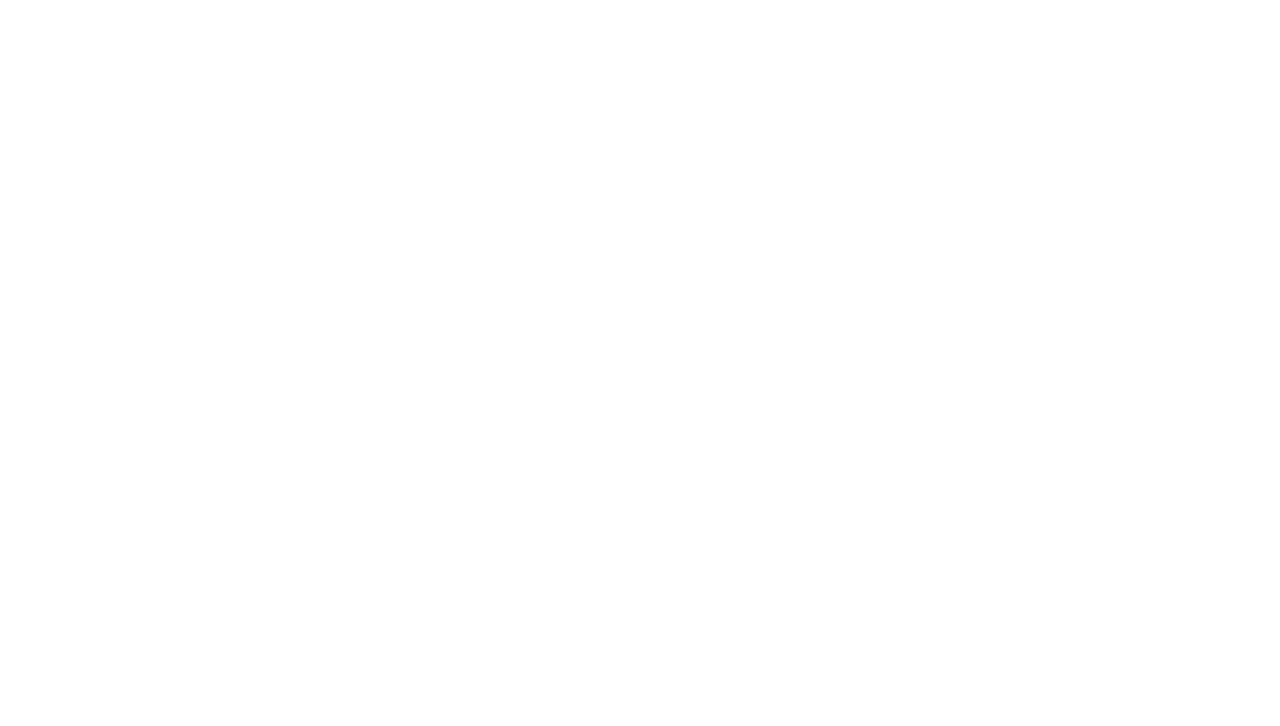
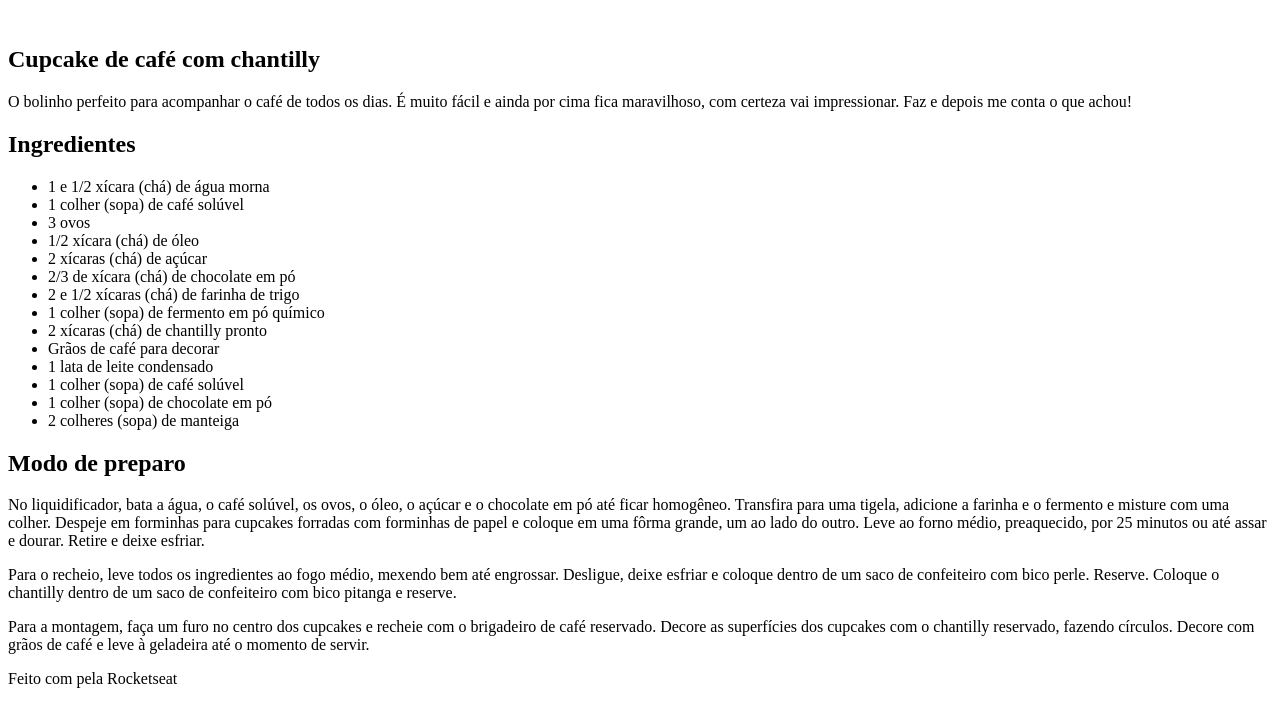
Before and after one commit to hgg8ghtr15/projeto1, a plain HTML site: page index.html in a window 1280 px wide. Drawn offline with Linux system fonts and the light colour scheme.

Commit message:
Criado estutura HTML.

```diff
--- a/index.html
+++ b/index.html
@@ -1,11 +1,57 @@
 <!DOCTYPE html>
 <html lang="pt-br">
-<head>
-    <meta charset="UTF-8">
-    <meta name="viewport" content="width=device-width, initial-scale=1.0">
+  <head>
+    <meta charset="UTF-8" />
+    <meta name="viewport" content="width=device-width, initial-scale=1.0" />
     <title>Pagina Incial</title>
-</head>
-<body>
-
-</body>
+  </head>
+  <body>
+    <div id="page">
+      <img src="" alt="" />
+      <main>
+        <section id="about">
+          <h1>Cupcake de café com chantilly</h1>
+          <p>
+            O bolinho perfeito para acompanhar o café de todos os dias. É muito
+            fácil e ainda por cima fica maravilhoso, com certeza vai
+            impressionar. Faz e depois me conta o que achou!
+          </p>
+        </section>
+        <section id="ingredients">
+          <h2>Ingredientes</h2>
+          <ul>
+            <li>1 e 1/2 xícara (chá) de água morna </li>
+            <li>1 colher (sopa) de café solúvel</li>
+            <li>3 ovos</li>
+            <li>1/2 xícara (chá) de óleo</li>
+            <li>2 xícaras (chá) de açúcar</li>
+            <li>2/3 de xícara (chá) de chocolate em pó</li>
+            <li>2 e 1/2 xícaras (chá) de farinha de trigo</li>
+            <li>1 colher (sopa) de fermento em pó químico</li>
+            <li>2 xícaras (chá) de chantilly pronto</li>
+            <li>Grãos de café para decorar</li>
+            <li>1 lata de leite condensado</li>
+            <li>1 colher (sopa) de café solúvel</li>
+            <li>1 colher (sopa) de chocolate em pó</li>
+            <li>2 colheres (sopa) de manteiga</li>
+          </ul>
+        </section>
+        <section id="preparation">
+          <h2>Modo de preparo</h2>
+          <p>
+            No liquidificador, bata a água, o café solúvel, os ovos, o óleo, o açúcar e o chocolate em pó até ficar homogêneo. Transfira para uma tigela, adicione a farinha e o fermento e misture com uma colher. Despeje em forminhas para cupcakes forradas com forminhas de papel e coloque em uma fôrma grande, um ao lado do outro. Leve ao forno médio, preaquecido, por 25 minutos ou até assar e dourar. Retire e deixe esfriar.
+          </p>
+          <p>
+            Para o recheio, leve todos os ingredientes ao fogo médio, mexendo bem até engrossar. Desligue, deixe esfriar e coloque dentro de um saco de confeiteiro com bico perle. Reserve. Coloque o chantilly dentro de um saco de confeiteiro com bico pitanga e reserve.
+          </p>
+          <p>
+            Para a montagem, faça um furo no centro dos cupcakes e recheie com o brigadeiro de café reservado. Decore as superfícies dos cupcakes com o chantilly reservado, fazendo círculos. Decore com grãos de café e leve à geladeira até o momento de servir.
+          </p>
+        </section>
+      </main>
+      <section>
+        <p>Feito com pela Rocketseat</p>
+      </section>
+    </div>
+  </body>
 </html>
```
